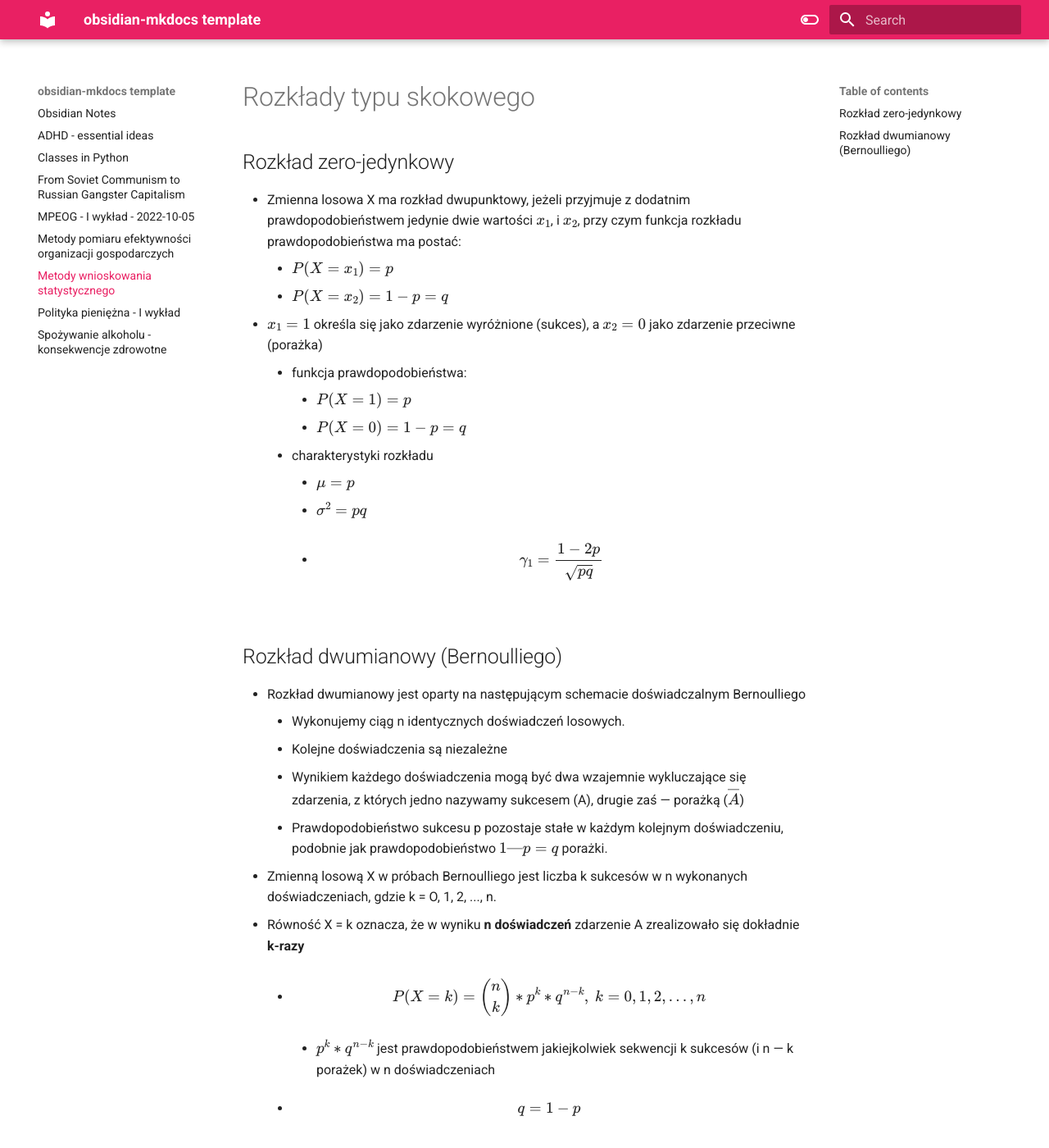
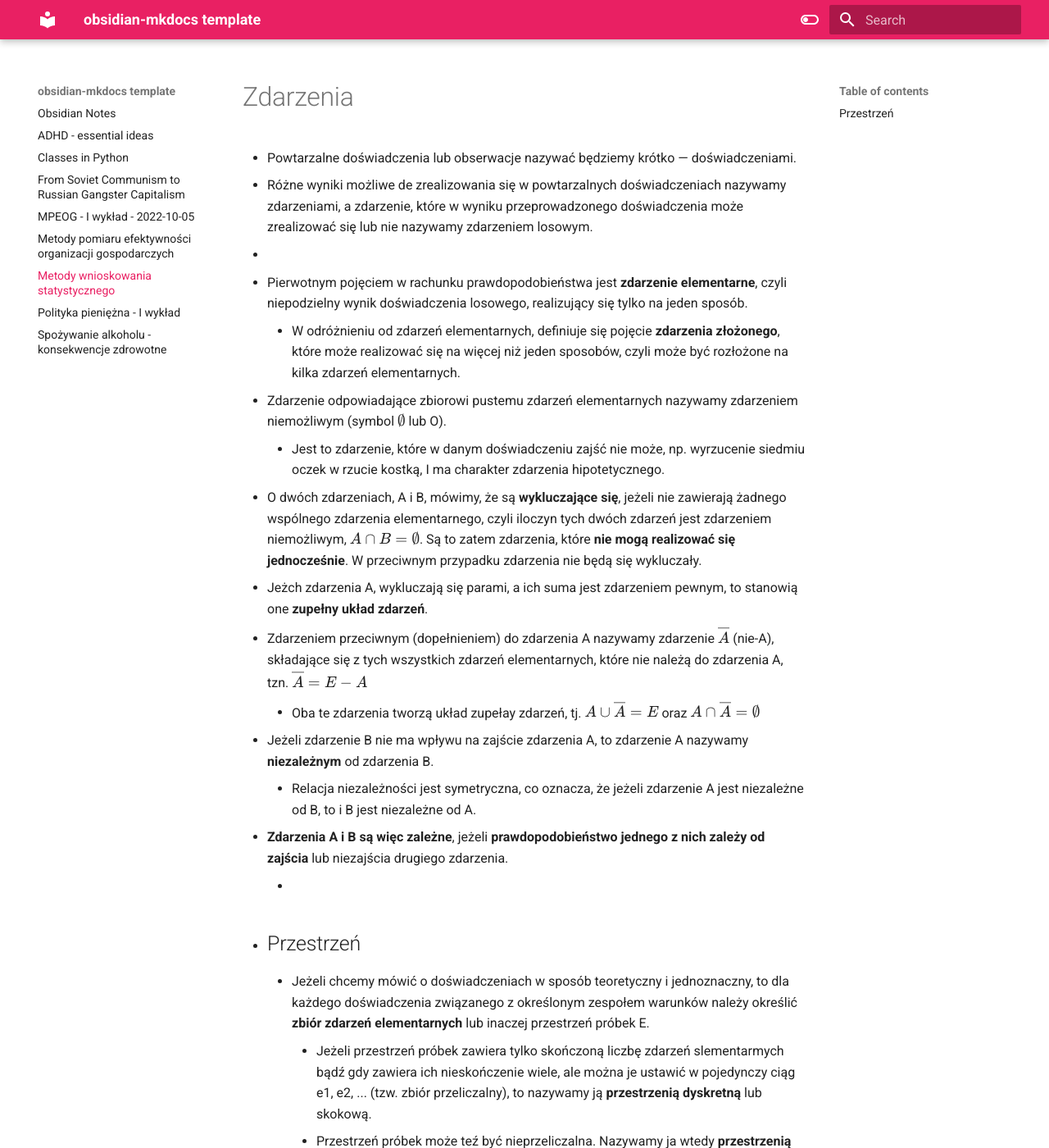
Before and after one commit to seszele64/obsidian-notes, an MkDocs documentation site: the page built from docs/Metody wnioskowania statystycznego.md, in a window 1280 px wide and 1400 px high. Shown: the whole window at 82% size. Built offline with MkDocs 1.6.1 and Material for MkDocs 9.7.7, drawn with Linux system fonts in a browser that asks for light colours; some of the changed text lies outside the part shown.

Commit message:
PUSH NOTE : Metody wnioskowania statystycznego - A. Balicki, W. Makać, 2. Rozdział Podstawowe pojęcia rachunku prawdopodobieństwa.md

```diff
--- a/docs/Metody wnioskowania statystycznego.md
+++ b/docs/Metody wnioskowania statystycznego.md
@@ -5,35 +5,51 @@ title: Metody wnioskowania statystycznego
 share: true
 ---
 
+# Zdarzenia
 
-# Rozkłady typu skokowego
+- Powtarzalne doświadczenia lub obserwacje nazywać będziemy krótko — doświadczeniami.
+- Różne wyniki możliwe de zrealizowania się w powtarzalnych doświadczeniach nazywamy zdarzeniami, a zdarzenie, które w wyniku przeprowadzonego doświadczenia może zrealizować się lub nie nazywamy zdarzeniem losowym.
+-
+- Pierwotnym pojęciem w rachunku prawdopodobieństwa jest **zdarzenie elementarne**, czyli niepodzielny wynik doświadczenia losowego, realizujący się tylko na jeden sposób.
+	- W odróżnieniu od zdarzeń elementarnych, definiuje się pojęcie **zdarzenia złożonego**, które może realizować się na więcej niż jeden sposobów, czyli może być rozłożone na kilka zdarzeń elementarnych.
+- Zdarzenie odpowiadające zbiorowi pustemu zdarzeń elementarnych nazywamy zdarzeniem niemożliwym (symbol $\emptyset$ lub O).
+	-  Jest to zdarzenie, które w danym doświadczeniu zajść nie może, np. wyrzucenie siedmiu oczek w rzucie kostką, I ma charakter zdarzenia hipotetycznego.
+- O dwóch zdarzeniach, A i B, mówimy, że są **wykluczające się**, jeżeli nie zawierają żadnego wspólnego zdarzenia elementarnego, czyli iloczyn tych dwóch zdarzeń jest zdarzeniem niemożliwym, $A \cap B = \emptyset$. Są to zatem zdarzenia, które **nie mogą realizować się jednocześnie**. W przeciwnym przypadku zdarzenia nie będą się wykluczały.
+- Jeżch zdarzenia A, wykluczają się parami, a ich suma jest zdarzeniem pewnym, to stanowią one **zupełny układ zdarzeń**.
+- Zdarzeniem przeciwnym (dopełnieniem) do zdarzenia A nazywamy zdarzenie $\overline{A}$ (nie-A), składające się z tych wszystkich zdarzeń elementarnych, które nie należą do zdarzenia A, tzn. $\overline{A} = E - A$
+	- Oba te zdarzenia tworzą układ zupełay zdarzeń, tj. $A \cup \overline{A} = E$ oraz $A \cap \overline{A} = \emptyset$
+- Jeżeli zdarzenie B nie ma wpływu na zajście zdarzenia A, to zdarzenie A nazywamy **niezależnym** od zdarzenia B.
+	- Relacja niezależności jest symetryczna, co oznacza, że jeżeli zdarzenie A jest niezależne od B, to i B jest niezależne od A.
+- **Zdarzenia A i B są więc zależne**, jeżeli **prawdopodobieństwo jednego z nich zależy od zajścia** lub niezajścia drugiego zdarzenia.
+	-
 
-## Rozkład zero-jedynkowy
-- Zmienna losowa X ma rozkład dwupunktowy, jeżeli przyjmuje z dodatnim prawdopodobieństwem jedynie dwie wartości $x_1$, i $x_2$, przy czym funkcja rozkładu prawdopodobieństwa ma postać:
-	- $P(X = x_1) = p$
-	- $P(X = x_2) = 1 - p = q$
-- $x_1 = 1$ określa się jako zdarzenie wyróżnione (sukces), a $x_2 = 0$ jako zdarzenie przeciwne (porażka)
-	- funkcja prawdopodobieństwa:
-		- $P(X=1) = p$
-		- $P(X=0) = 1 - p = q$
-	- charakterystyki rozkładu
-		- $\mu = p$
-		- $\sigma^2 = pq$
-		- $$\gamma_1 = \frac{1-2p}{\sqrt{pq}}$$
+- ## Przestrzeń
+	- Jeżeli chcemy mówić o doświadczeniach w sposób teoretyczny i jednoznaczny, to dla każdego doświadczenia związanego z określonym zespołem warunków należy określić **zbiór zdarzeń elementarnych** lub inaczej przestrzeń próbek E.
+		- Jeżeli przestrzeń próbek zawiera tylko skończoną liczbę zdarzeń slementarmych bądź gdy zawiera ich nieskończenie wiele, ale można je ustawić w pojedynczy ciąg e1, e2, ... (tzw. zbiór przeliczalny), to nazywamy ją **przestrzenią dyskretną** lub skokową.
+		- Przestrzeń próbek może teź być nieprzeliczalna. Nazywamy ja wtedy **przestrzenią ciągłą**.
+	- Gdy zbiór £ jest skończony i zawiera dokladnie m elementów, możemy na nim określić $$2^n = \sum^n_{i=0}\binom{n}{i}$$
 
-## Rozkład dwumianowy (Bernoulliego)
-- Rozkład dwumianowy jest oparty na następującym schemacie doświadczalnym Bernoulliego
-	- Wykonujemy ciąg n identycznych doświadczeń losowych.
-	- Kolejne doświadczenia są niezależne
-	- Wynikiem każdego doświadczenia mogą być dwa wzajemnie wykluczające się zdarzenia, z których jedno nazywamy sukcesem (A), drugie zaś — porażką ($\overline{A}$)
-	- Prawdopodobieństwo sukcesu p pozostaje stałe w każdym kolejnym doświadczeniu, podobnie jak prawdopodobieństwo $1 — p = q$ porażki.
-- Zmienną losową X w próbach Bernoulliego jest liczba k sukcesów w n wykonanych doświadczeniach, gdzie k = O, 1, 2, ..., n.
-- Równość X = k oznacza, że w wyniku **n doświadczeń** zdarzenie A zrealizowało się dokładnie **k-razy**
-	- $$P(X = k) = \binom{n}{k}*p^k*q^{n-k}, \space k = 0,1,2, \dots, n$$
-		- $p^k * q^{n-k}$ jest prawdopodobieństwem jakiejkolwiek sekwencji k sukcesów (i n — k porażek) w n doświadczeniach
-	- $$q=1-p$$
-	- $$\binom{n}{k} = \frac{n!}{k!(n-k)!}$$
-		- jest liczbą kombinacji bez powtórzeń, która określa liczbę różnych sekwencji w nm doświadcze- niach, w których realizuje się dokładnie k sukcesów.
+# Pojęcie i własności prawdopodobieństwa
 
-
-# Rozkład Poissona i jednorodny strumień zdarzeń
+- Prawdopodobieństwem zdarzenia A nazywamy iloraz liczby zdarzeń elementarnych n(A) sprzyjających zajściu zdarzenia A do liczby n wszystkich zdarzeń elementarnych
+	- $$P(A) = \frac{n(A)}{n}$$
+	- Jakkolwiek byśmy określili zdarzenie, jest oczywiste, że liczba n(A) musi spełniać nierówność $0 \leq n(A) \leq n$, z czego wynika, że prawdopodobieństwo P(A) jest liczbą wymierną z przedziału <0,1>.
+- Prawdopodobieństwem nazywamy funkcję P odwzorowującą ciało zdarzeń Z w zbiór liczb rzeczywistych, P: Z -> [0,1], posiadającą następujące własności:
+	- Dla każdego zdarzenia A e Z, prawdopodobieństwo P(A) tego zdarzenia spełnia nierówność: $$0 \leq P(A) \leq 1$$
+	-  Prawdopodobieństwo zdarzenia pewnego jest równe jeden: $$P(E) = 1$$
+	- Jeżeli dwa zdarzenia nie wykluczają się, to: $$P(A \cup B) = P(A) + P(B) - P(A \cap B)$$
+- Prawdopodobieństwo warunkowe
+	- Oznaczając symbolem A|B zdarzenie polegające na zajściu zdarzenia A, przy założeniu, że zaszło zdarzenie B, prawdopodobieństwo, zwane warunkowym P(A|B), zapiszemy:
+		- $$P(A|B) = \frac{P(A \cap B)}{P(B)}, \space P(B)>0$$
+		- $$P(B|A) = \frac{P(A \cap B)}{P(A)}, \space P(A)>0$$
+	- Ze wzorów (2.12) t (2.13) wynika, że prawdopodobieństwo łącznego zajścia, tj. iloczynu, zdarzeń A i B jest równe (tzw, twierdzenie o prawdopodobień- stwach złożonych):
+		- $$P(A \cap B) = P(B) * P(A|B) = P(A) * P(B|A)$$
+	- Można więc określić, uwzględniając równość (2.14), warunek wzajemnej nie- zależności zdarzeń A i B w postaci równości
+		- $$P(A \cap B) = P(A) * P(B)$$
+	- Mówimy, że trzy zdarzenia są niezależne parami, jeśli spełnione są równości:
+		- $$P(A \cap B) = P(A) * P(B)$$
+		- $$P(B \cap C) = P(B) * P(C)$$
+		- $$P(A \cap C) = P(A) * P(C)$$
+- Wzór Bayesa
+	- $$P(A_i | B) = \frac{P(A_i)*P(B|A_i)}{\sum^n_{i=1} P(A_1)*P(B|A_i)}$$
+	- Wzór ten nazywany jest też wzorem na prawdopodobieństwa a posteriori (przyczyn), gdyź określa prawdopodobieństwo realizacji zdarzenia A; po nastąpieniu zdarzenia B, w odróżnieniu od prawdopodobieństwa a priori (skutków), którego znajomość — zgodnie z nazwą - zakładamy z góry.
```
